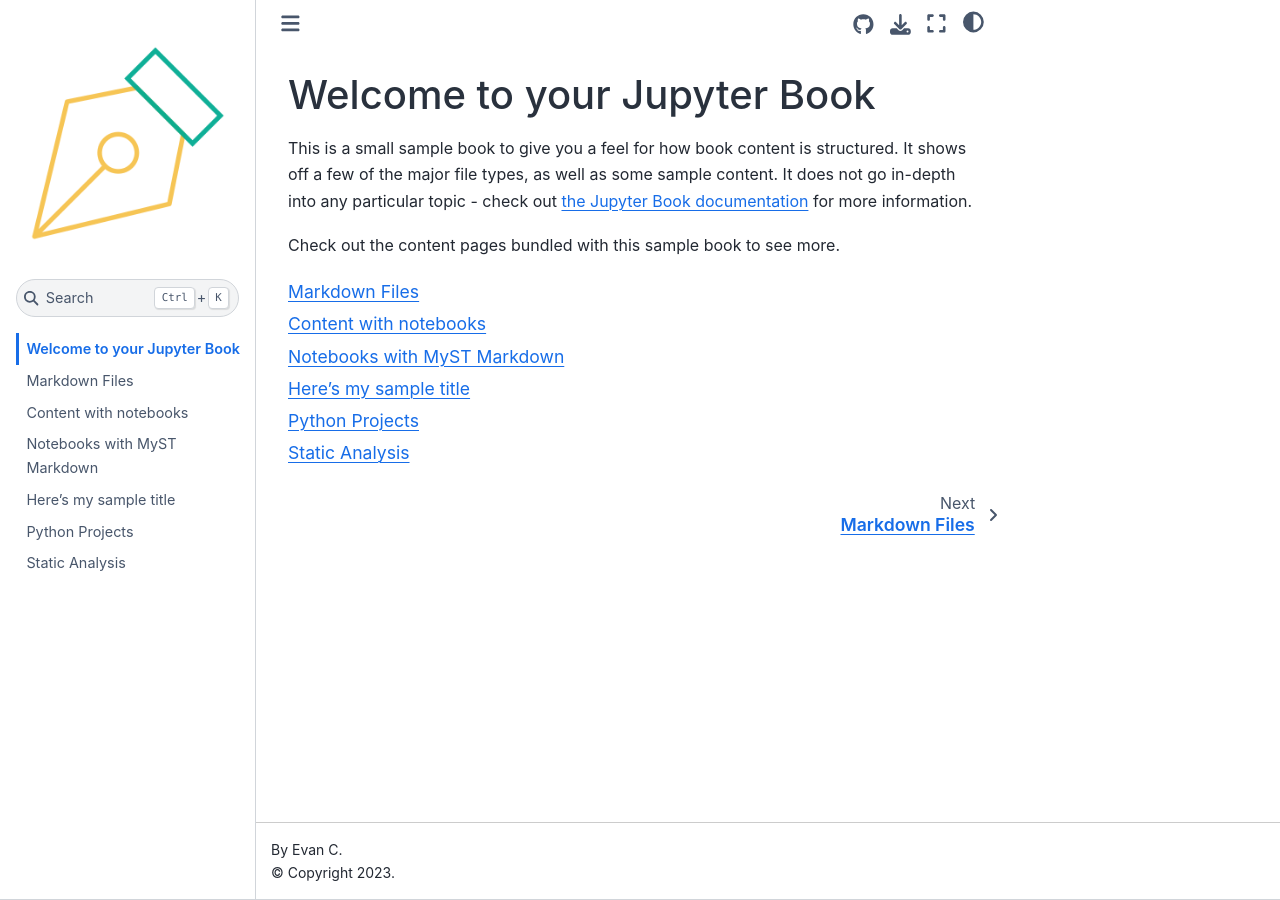
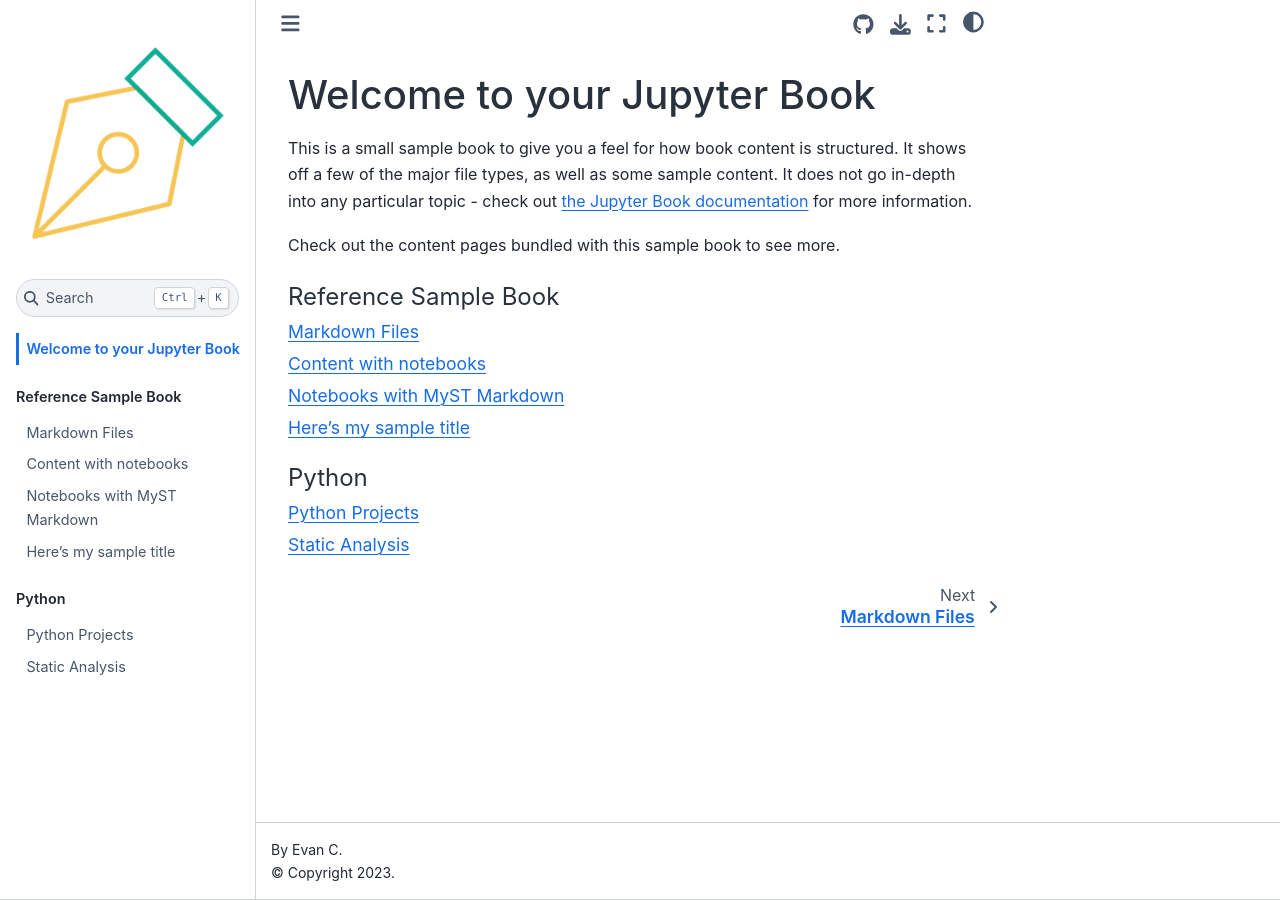
Before and after one commit to evdcush/testing-pages, a Jupyter Book: the page built from intro.md, in a window 1280 px wide. Built offline with Jupyter Book 1.0.4 settings and Sphinx 7.4.7 and the Sphinx Book theme 1.1.4, drawn with Linux system fonts in a browser that asks for light colours.

```diff
--- a/_toc.yml
+++ b/_toc.yml
@@ -3,13 +3,17 @@
 
 format: jb-book
 root: intro
-chapters:
-- file: markdown
-- file: notebooks
-- file: markdown-notebooks
-- file: mymarkdownfile
-#- file: Python/static
-- glob: Python/*
+parts:
+  - caption: Reference Sample Book
+    chapters:
+    - file: markdown
+    - file: notebooks
+    - file: markdown-notebooks
+    - file: mymarkdownfile
+
+  - caption: Python
+    chapters:
+      - glob: Python/*
 
 
 # REFERENCE: https://github.com/executablebooks/jupyter-book/blob/master/docs/_toc.yml
```
